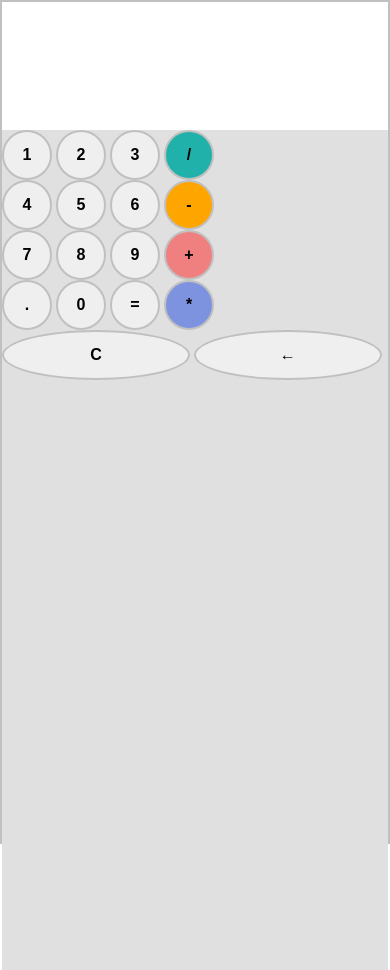
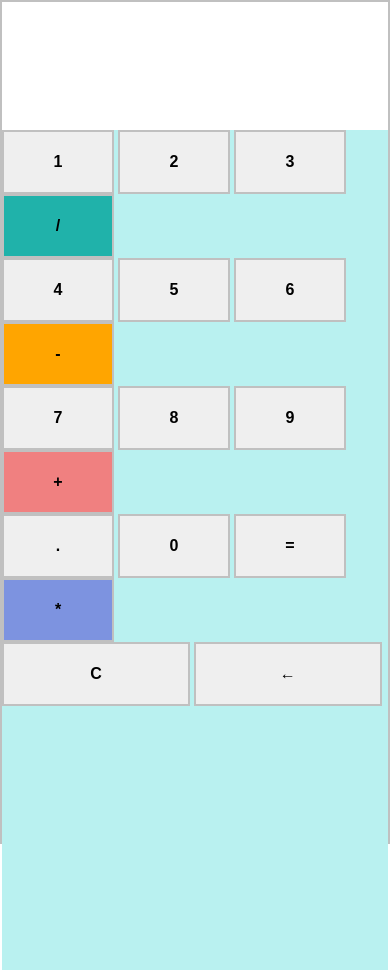
Before and after one commit to Ugboaja-Uchechi/js-calculator, a website: page index.html in a window 390 px wide. Drawn offline with Linux system fonts and the light colour scheme.

Commit message:
Adjust background colour

```diff
--- a/style.css
+++ b/style.css
@@ -118,12 +118,7 @@
 
   .bg-color {
     height: 100%;
-  }
-
-  .button {
-    width: 50px;
-    height: 50px;
-    border-radius: 50%;
+    background-color: #b9f1f0;
   }
 
   .mobile-view .teal{
```
Also changed, not shown: index.html (+1 -1 lines).
